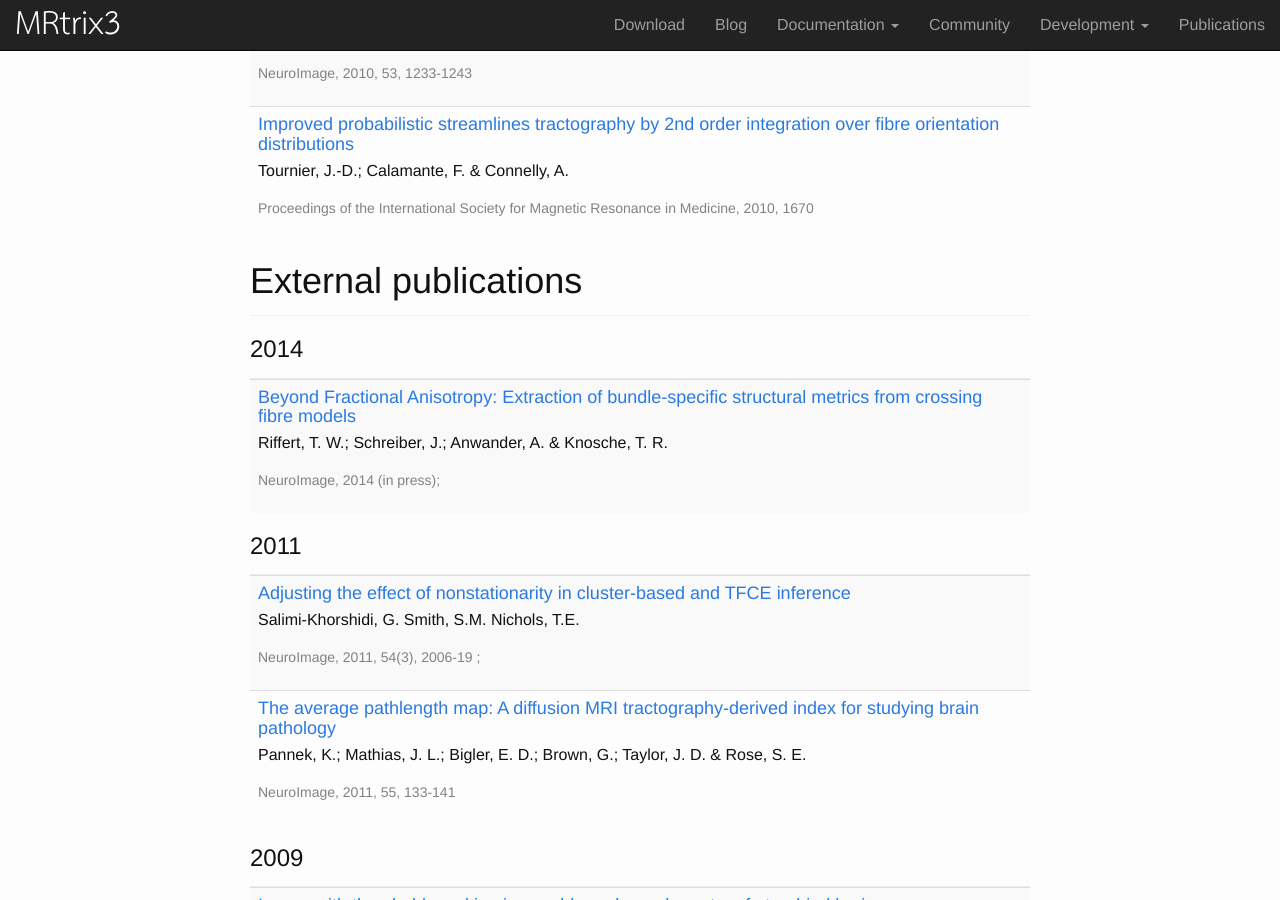
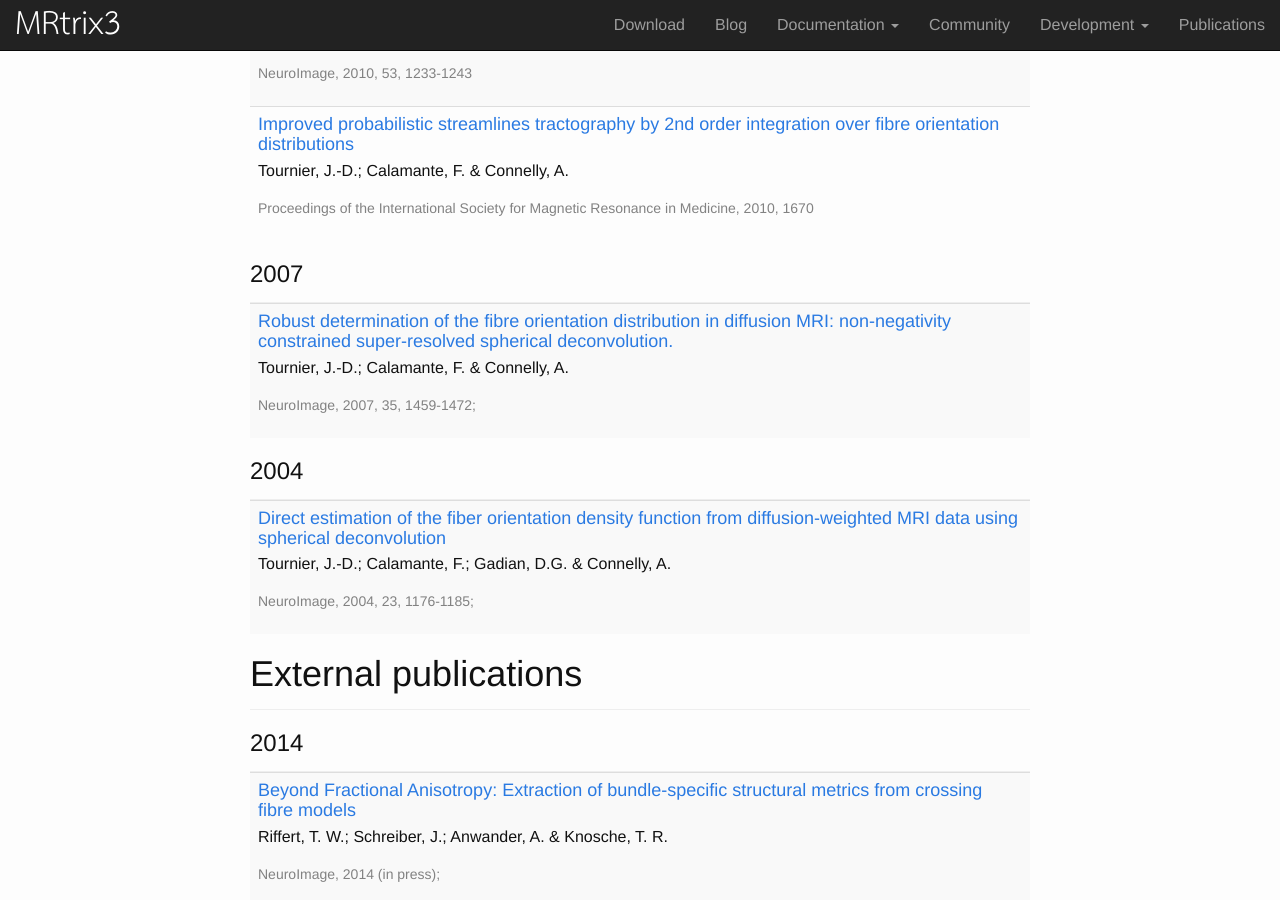
Before and after one commit to MRtrix3/MRtrix3.github.io, a Jekyll site: the page built from publications.html, in a window 1280 px wide and 900 px high, scrolled down 2685 px. Built offline with Jekyll 4.4.1, drawn with Linux system fonts in a browser that asks for light colours; nearby versions of some CDN libraries.

Commit message:
Added spherical deconvolution references.

```diff
--- a/_data/publications.yml
+++ b/_data/publications.yml
@@ -3,6 +3,18 @@
    journal: "NeuroImage, 2015, 123, 89-101;"
    year: 2015
    authors: "Christiaens, D.; Reisert, M.; Dhollander, T.; Sunaert, S.; Suetens, P. & Maes, F."
+   internal: True
+
+-  title: "Direct estimation of the fiber orientation density function from diffusion-weighted MRI data using spherical deconvolution"
+   journal: "NeuroImage, 2004, 23, 1176-1185;"
+   year: 2004
+   authors: "Tournier, J.-D.; Calamante, F.; Gadian, D.G. & Connelly, A."
+   internal: True
+
+-  title: "Robust determination of the fibre orientation distribution in diffusion MRI: non-negativity constrained super-resolved spherical deconvolution."
+   journal: "NeuroImage, 2007, 35, 1459-1472;"
+   year: 2007
+   authors: "Tournier, J.-D.; Calamante, F. & Connelly, A."
    internal: True
 
 -  title: "Three-dimensional tracking of axonal projections in the brain by magnetic resonance imaging"
```
